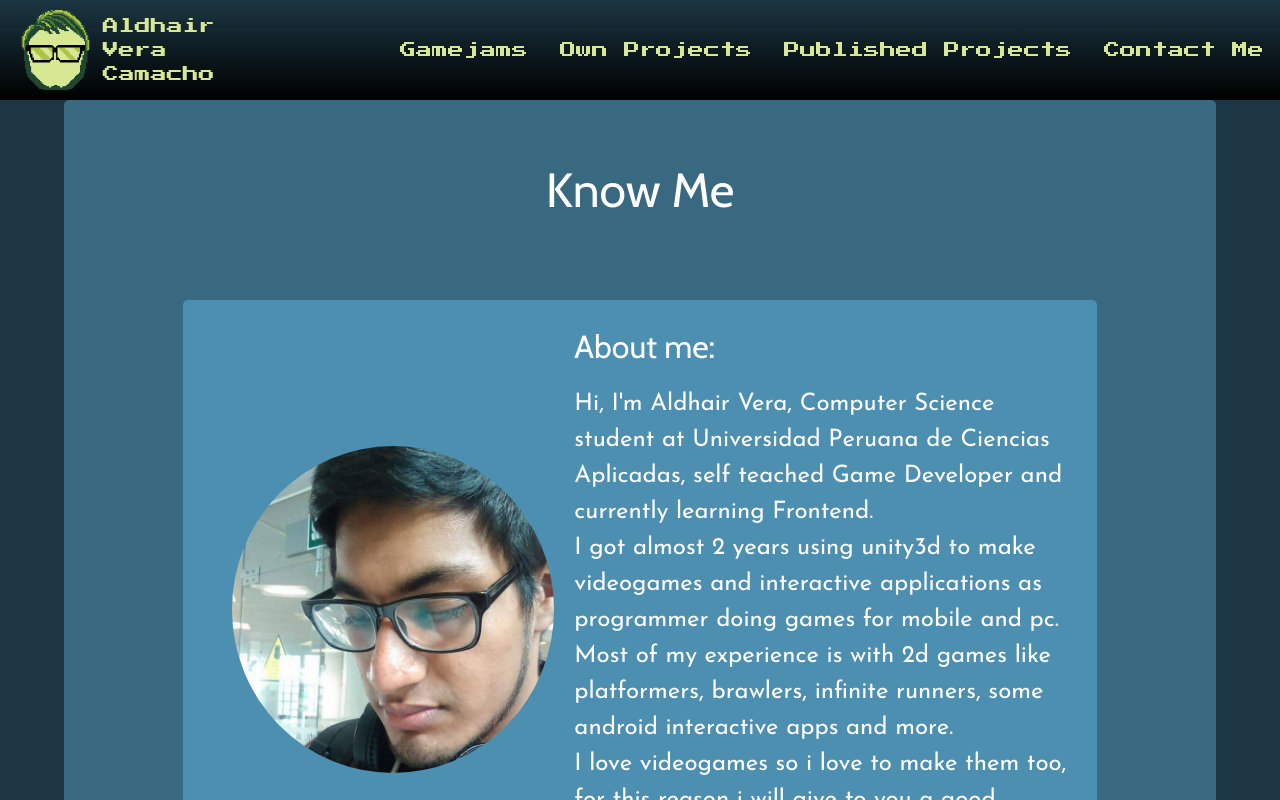
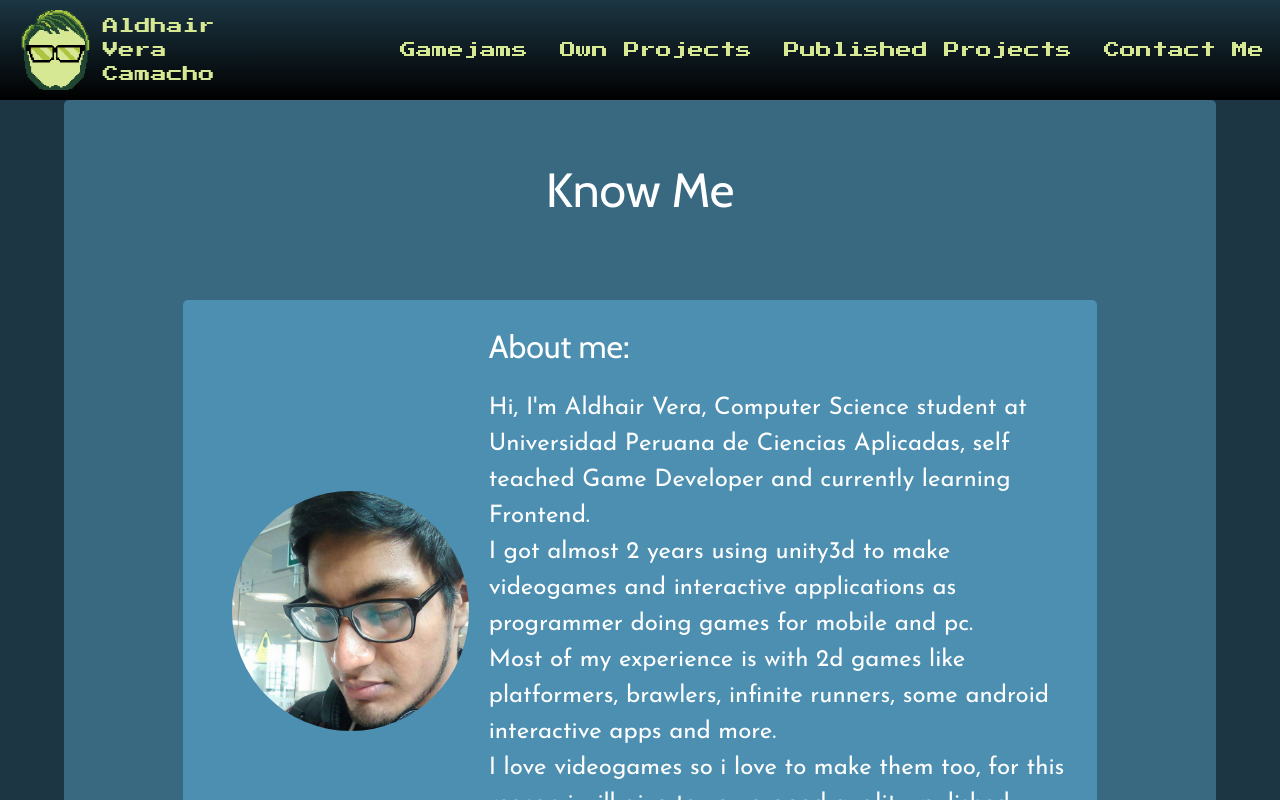
Before and after one commit to BurningAl15/PortfolioPage-React, a React (Create React App) app: page / in a window 1280 px wide. Shown: the top 800 px of the page. Built offline with nearby package versions, Linux system fonts and the light colour scheme.

Commit message:
Improving Responsiveness

```diff
--- a/src/components/styles/ExperienceElement.css
+++ b/src/components/styles/ExperienceElement.css
@@ -262,7 +262,7 @@
     .ExperienceElement {
       max-width: 30%;
       width: 30%;
-      height:999px;
+      height:750px;
     }
 
     .ExperienceElement-icon-container {
--- a/src/pages/styles/KnowMe.css
+++ b/src/pages/styles/KnowMe.css
@@ -150,8 +150,8 @@ body {
 
 
     .MainPage-image {
-      max-width: 40%;
-      width: 40%;
+      max-width: 35%;
+      width: 30%;
     }
 
     .Portfolio {
```
